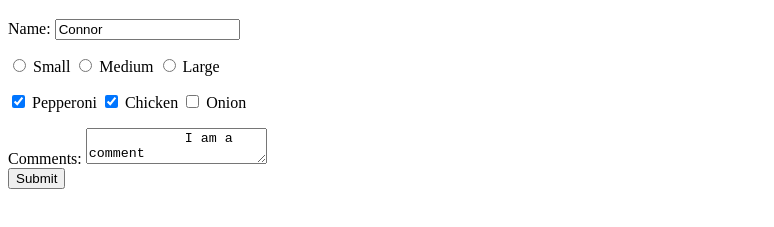
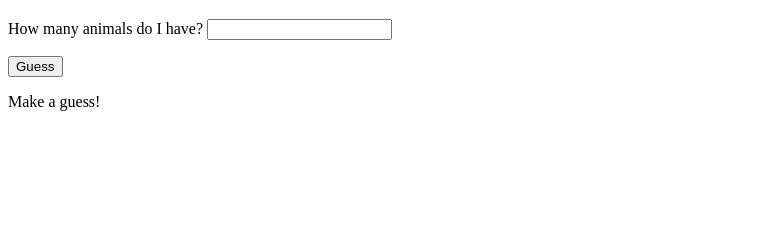
Before and after one commit to connorfrendt/bcp-day-four, a plain HTML site: page index.html in a window 1280 px wide. Shown: the part 61-288 px from the top of the page, without its empty margins (0-774 px from the left). Drawn offline with Linux system fonts and the light colour scheme.

Commit message:
ummm pizza, check boxes, selecting stuff, and guesses

```diff
--- a/index.html
+++ b/index.html
@@ -13,41 +13,19 @@
     <form onsubmit = "return handleSubmit(event), false;">
         <p>
             <label>
-                Name:
-                <input name="name" type="text" value="Connor">
-                <br />
-
-            </label>
-        </p>
-        <p>
-            <input name="grade" type="radio"> Small
-            <input name="grade" type="radio"> Medium
-            <input name="grade" type="radio"> Large
-        </p>
-        <p>
-            <label>
-                <input checked value = "Pepperoni" name = "toppings" type="checkbox"> Pepperoni
-            </label>
-
-            <label>
-                <input checked value = "Chicken" name = "toppings" type="checkbox"> Chicken
-            </label>
-
-            <label>
-                <input type="checkbox"> Onion
+                How many animals do I have?
+                <input name="guess" type="number">
             </label>
         </p>
 
-        Comments:
-        <textarea>
-            I am a comment
-        </textarea>
+        <button>Guess</button>
+    </form>
 
-        <br />
+    <p id="result">Make a guess!</p>
 
-        <button>Submit</button>
-    </form>
     <script src="index.js">
+
+
     </script>
 </body>
 </html>
--- a/index.js
+++ b/index.js
@@ -1,15 +1,23 @@
 function handleSubmit(event){
     var form = event.target;
     var elements = form.elements;
-    var name = elements.name.value;
-    console.log("name", name)
 
-    var comments = elements.comments.value;
-    console.log("comments", comments);
+    var guess = elements.guess.value;
 
-    var toppings = elements.topings.value;
-    console.log("toppings", toppings);
+    var result = document.getElementById("result");
 
-    var grade = elements.grade.value;
-    console.log("grade", grade);
+    result.textContent = 'You made a guess of ' + guess;
+
+    var correct = 7;
+
+    if(guess == correct) {
+        result.textContent = "You made a guess of " + guess + ". That's correct!";
+    }
+    if (guess < correct) {
+        result.textContent = "You made a guess of " + guess + ". That's too low."
+    }
+    if (guess > correct) {
+        result.textContent = "You made a guess of " + guess + ". That's too high"
+    }
+    console.log(result)
 }
```
